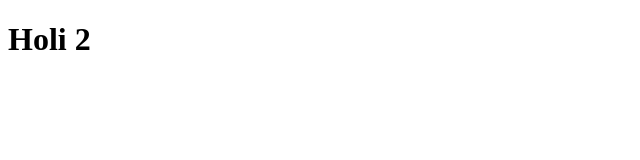
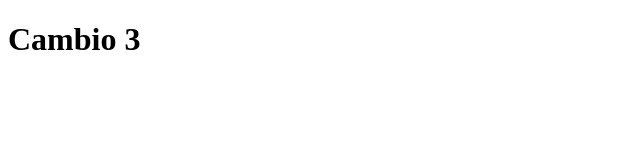
Before and after one commit to JonatanHerrera/git-hello-world, a plain HTML site: page index.html in a window 1280 px wide. Shown: the whole page, without its empty margins (0-640 px from the left). Drawn offline with Linux system fonts and the light colour scheme.

Commit message:
Camio prueba 3

```diff
--- a/index.html
+++ b/index.html
@@ -7,7 +7,7 @@
     <title>Aprendienso</title>
 </head>
 <body>
-    <h1>Holi  2
+    <h1>Cambio 3
     </h1>
 </body>
 </html>
```
